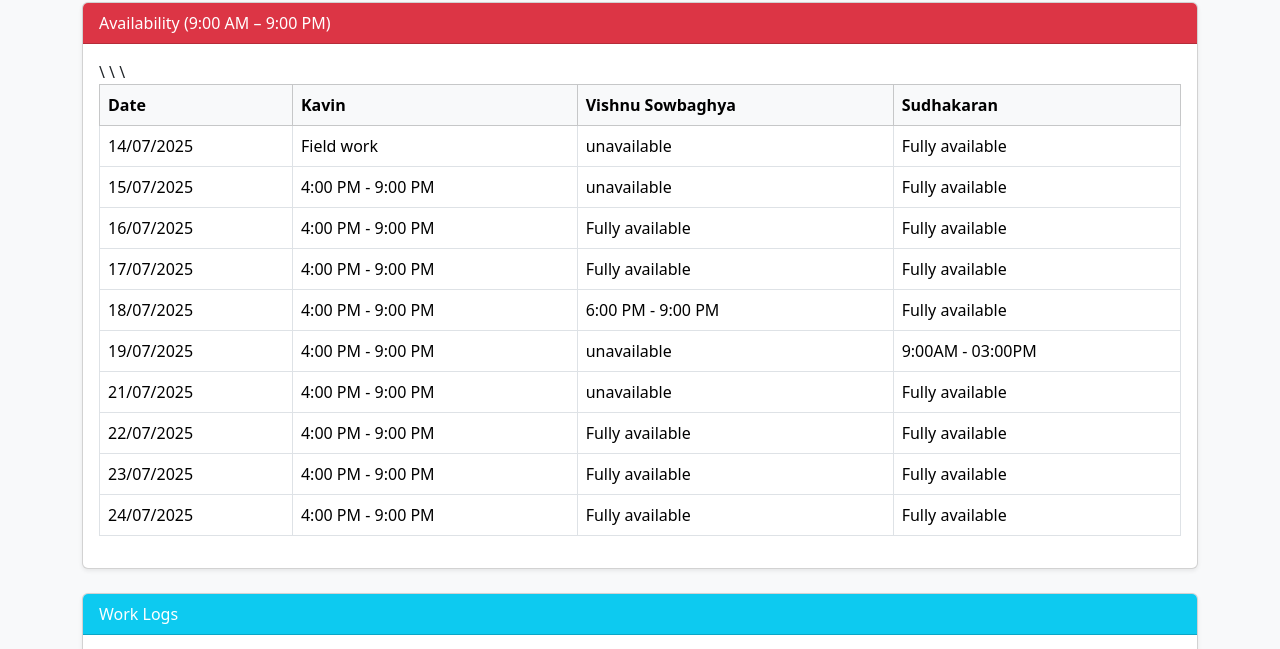
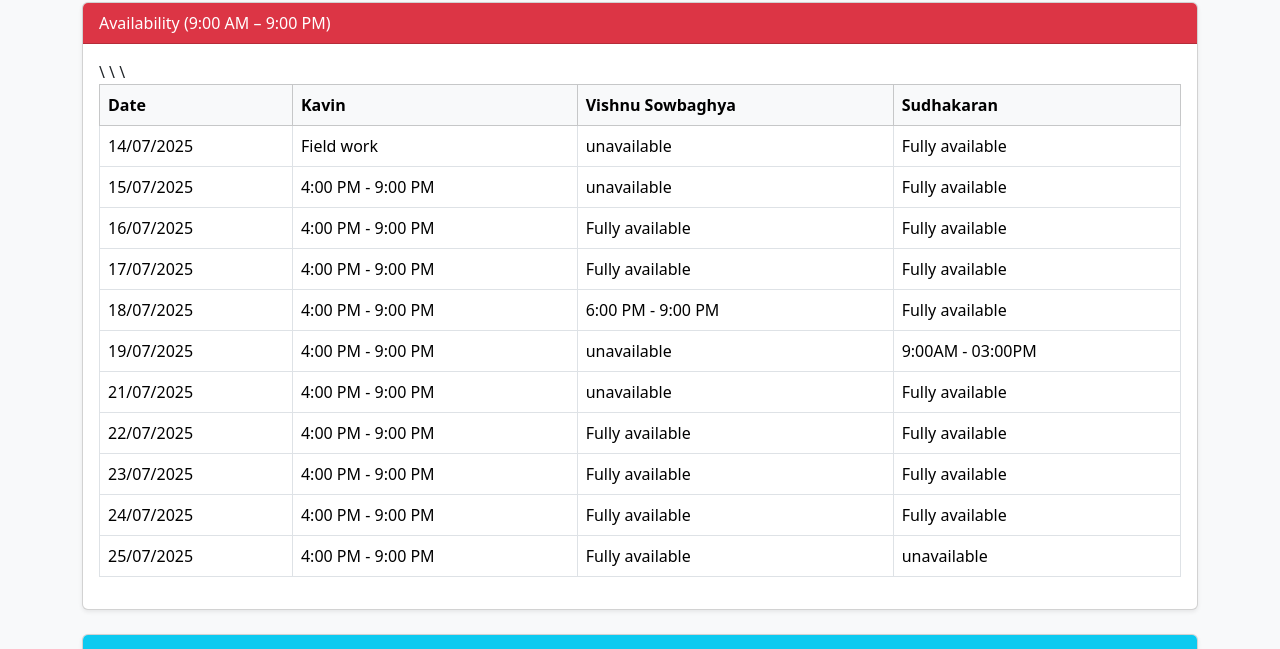
Before and after one commit to SudhakaranMurugan/Rider_Status, a plain HTML site: page index.html in a window 1280 px wide. Shown: the part 84-733 px from the top of the page. Drawn offline with nearby package versions, Linux system fonts and the light colour scheme.

Commit message:
Updated final dashboard for July 24

```diff
--- a/index.html
+++ b/index.html
@@ -89,6 +89,12 @@
           <td>4:00 PM - 9:00 PM</td>
           <td>Fully available</td>
           <td>Fully available</td>
+        </tr>
+        <tr>
+          <td>25/07/2025</td>
+          <td>4:00 PM - 9:00 PM</td>
+          <td>Fully available</td>
+          <td>unavailable</td>
         </tr>
       </tbody>
     </table>
```
